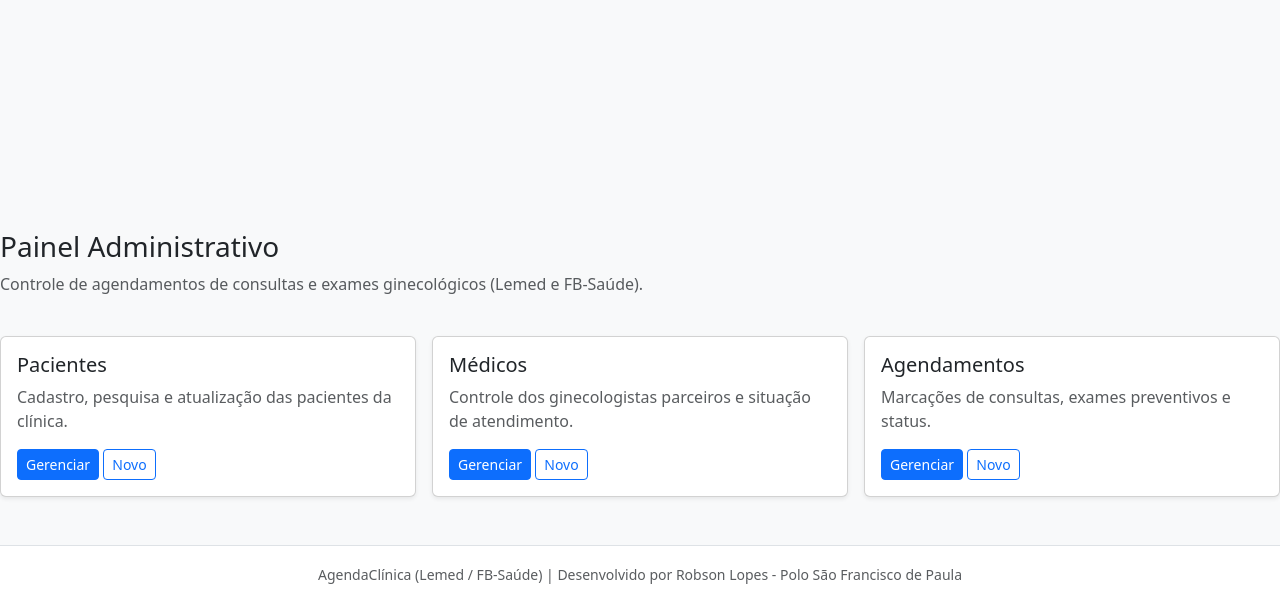
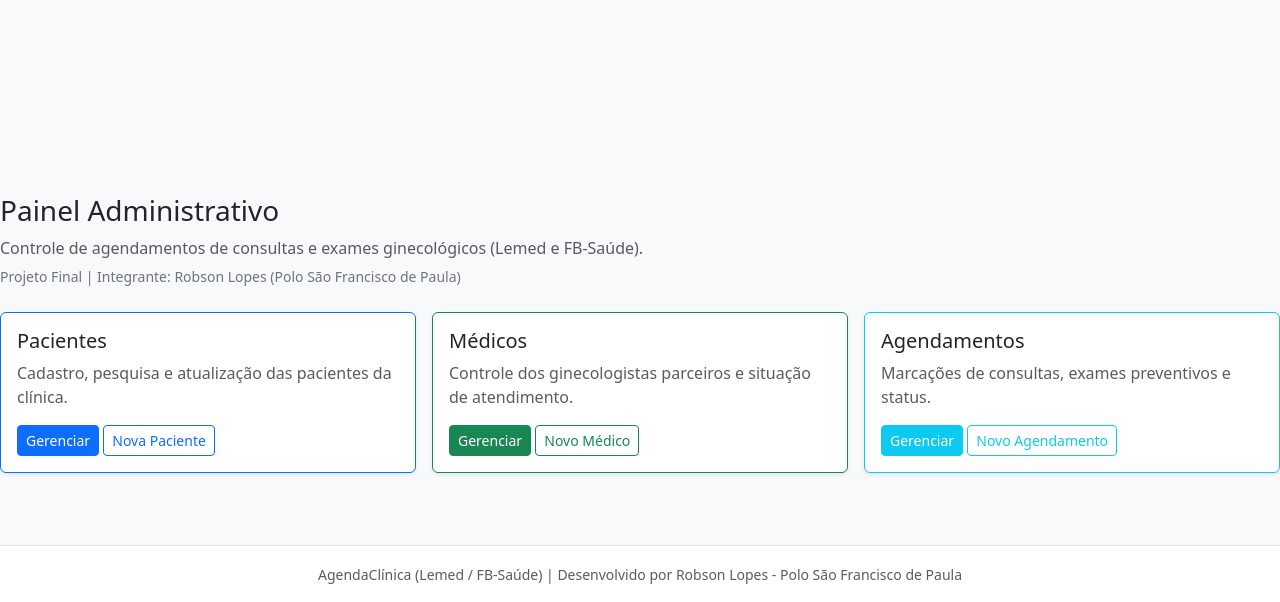
Before and after one commit to rlds8/agendaclinica, a Node project: template views/index.ejs in a window 1280 px wide. Shown: the part 198-800 px from the top of the page. Run offline with Node 20 templates, Linux system fonts and the light colour scheme; the template is opened without the code that fills it, so the values that code supplies are empty.

Commit message:
Atualiza Dashboard com totais reais do banco e dados do projeto

```diff
--- a/index.js
+++ b/index.js
@@ -12,8 +12,16 @@ app.set("view engine", "ejs");
 app.set("views", "./views");
 app.use(express.static("public"));
 
-app.get("/", (req, res) => {
-  res.render("index");
+app.get("/", async (req, res) => {
+  const totalPacientes = await Paciente.countDocuments();
+  const totalMedicos = await Medico.countDocuments();
+  const totalAgendamentos = await Agendamento.countDocuments();
+
+  res.render("index", {
+    totalPacientes,
+    totalMedicos,
+    totalAgendamentos,
+  });
 });
 
 // ===== ROTAS DE PACIENTE =====
--- a/views/index.ejs
+++ b/views/index.ejs
@@ -2,49 +2,70 @@
 
 <div class="mb-4">
   <h1 class="h3">Painel Administrativo</h1>
-  <p class="text-muted">
+  <p class="text-muted mb-1">
     Controle de agendamentos de consultas e exames ginecológicos (Lemed e
     FB-Saúde).
   </p>
+  <small class="text-secondary"
+    >Projeto Final | Integrante: Robson Lopes (Polo São Francisco de
+    Paula)</small
+  >
 </div>
 
-<div class="row g-3">
+<div class="row g-3 mb-4">
   <div class="col-md-4">
-    <div class="card shadow-sm h-100">
+    <div class="card shadow-sm h-100 border-primary">
       <div class="card-body">
-        <h5 class="card-title">Pacientes</h5>
+        <div class="d-flex justify-content-between align-items-center mb-2">
+          <h5 class="card-title mb-0">Pacientes</h5>
+          <span class="badge bg-primary fs-6"><%= totalPacientes %></span>
+        </div>
         <p class="card-text text-muted">
           Cadastro, pesquisa e atualização das pacientes da clínica.
         </p>
         <a href="/paciente/lst" class="btn btn-primary btn-sm">Gerenciar</a>
-        <a href="/paciente/add" class="btn btn-outline-primary btn-sm">Novo</a>
+        <a href="/paciente/add" class="btn btn-outline-primary btn-sm"
+          >Nova Paciente</a
+        >
       </div>
     </div>
   </div>
 
   <div class="col-md-4">
-    <div class="card shadow-sm h-100">
+    <div class="card shadow-sm h-100 border-success">
       <div class="card-body">
-        <h5 class="card-title">Médicos</h5>
+        <div class="d-flex justify-content-between align-items-center mb-2">
+          <h5 class="card-title mb-0">Médicos</h5>
+          <span class="badge bg-success fs-6"><%= totalMedicos %></span>
+        </div>
         <p class="card-text text-muted">
           Controle dos ginecologistas parceiros e situação de atendimento.
         </p>
-        <a href="/medico/lst" class="btn btn-primary btn-sm">Gerenciar</a>
-        <a href="/medico/add" class="btn btn-outline-primary btn-sm">Novo</a>
+        <a href="/medico/lst" class="btn btn-success btn-sm">Gerenciar</a>
+        <a href="/medico/add" class="btn btn-outline-success btn-sm"
+          >Novo Médico</a
+        >
       </div>
     </div>
   </div>
 
   <div class="col-md-4">
-    <div class="card shadow-sm h-100">
+    <div class="card shadow-sm h-100 border-info">
       <div class="card-body">
-        <h5 class="card-title">Agendamentos</h5>
+        <div class="d-flex justify-content-between align-items-center mb-2">
+          <h5 class="card-title mb-0">Agendamentos</h5>
+          <span class="badge bg-info text-dark fs-6"
+            ><%= totalAgendamentos %></span
+          >
+        </div>
         <p class="card-text text-muted">
           Marcações de consultas, exames preventivos e status.
         </p>
-        <a href="/agendamento/lst" class="btn btn-primary btn-sm">Gerenciar</a>
-        <a href="/agendamento/add" class="btn btn-outline-primary btn-sm"
-          >Novo</a
+        <a href="/agendamento/lst" class="btn btn-info btn-sm text-white"
+          >Gerenciar</a
+        >
+        <a href="/agendamento/add" class="btn btn-outline-info btn-sm"
+          >Novo Agendamento</a
         >
       </div>
     </div>
```
